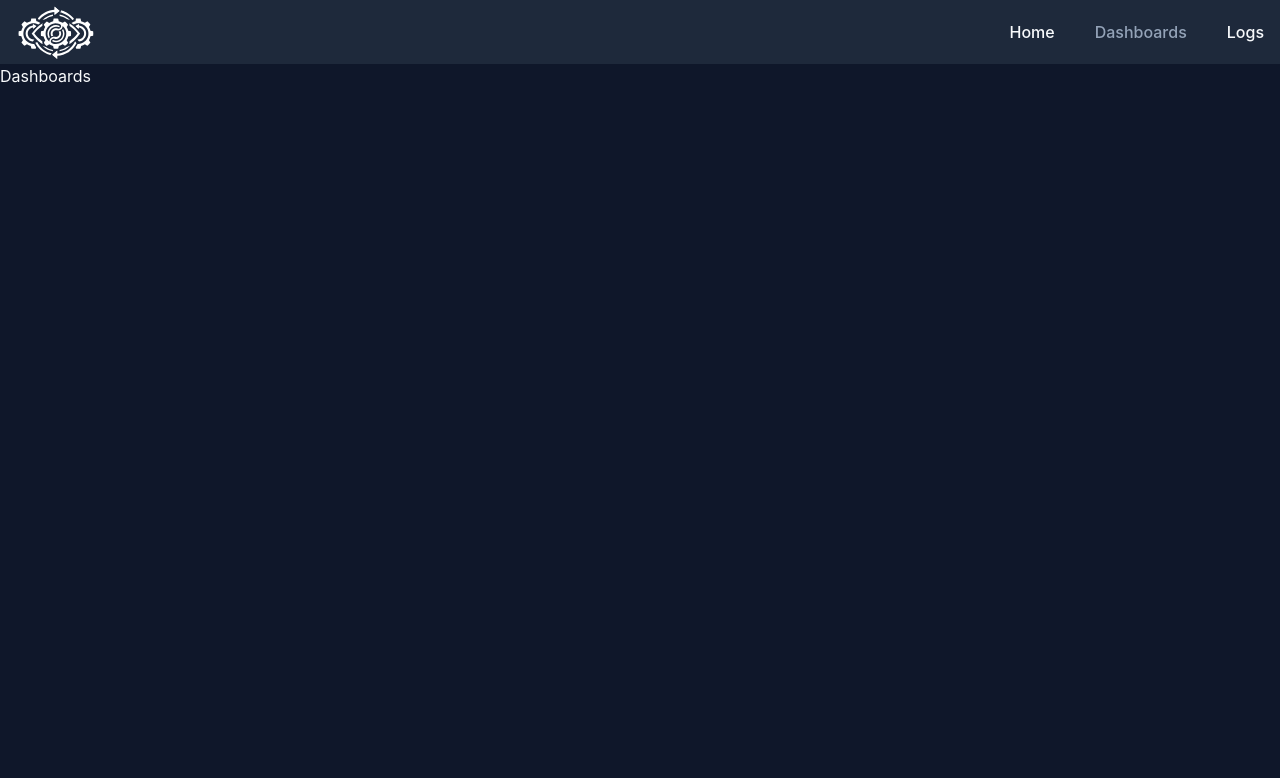
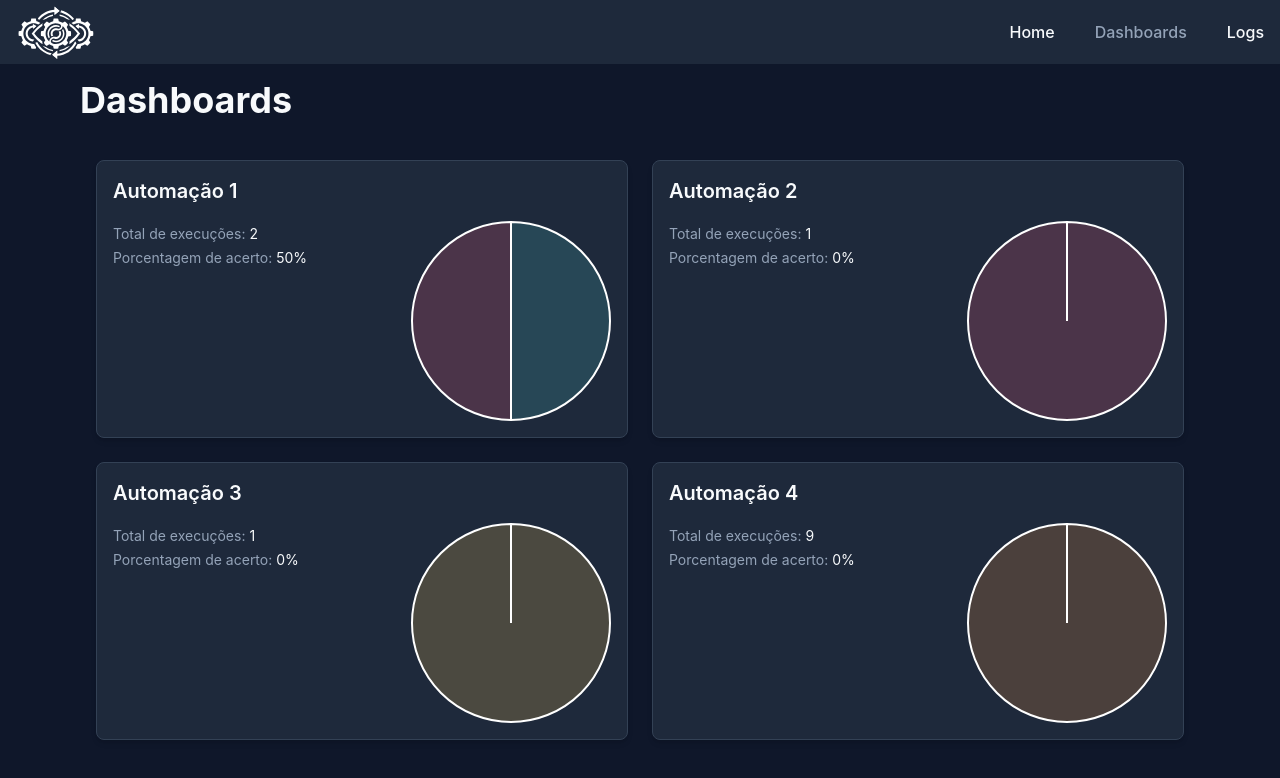
Before and after one commit to Larand26/Monitoramento-Automacoes, a React (Vite) app: page /#/dashboards in a window 1280 px wide. Shown: the top 778 px of the page. Built offline with nearby package versions, Linux system fonts and the light colour scheme.

Commit message:
style: cria o card de gráfico

```diff
--- /dev/null
+++ b/src/components/CardGrafic.tsx
@@ -0,0 +1,93 @@
+import { useEffect, useRef } from "react";
+import Card from "./Card";
+import Chart from "chart.js/auto";
+import type { iLog } from "../interfaces/interfaces";
+
+export default function CardGrafic(props: { logs?: iLog[] }) {
+  const { logs } = props;
+
+  const canvasRef = useRef<HTMLCanvasElement>(null);
+  const chartInstanceRef = useRef<Chart | null>(null);
+
+  // 1. Movemos os cálculos para FORA do useEffect.
+  // Agora eles estão no escopo do componente e todos podem acessá-los.
+  const successCount =
+    logs?.filter((log) => log.status === "success").length || 0;
+  const errorCount = logs?.filter((log) => log.status === "error").length || 0;
+  const runningCount =
+    logs?.filter((log) => log.status === "running").length || 0;
+  const warningCount =
+    logs?.filter((log) => log.status === "warning").length || 0;
+
+  const percentSuccess = logs?.length
+    ? Math.round((successCount / logs.length) * 100)
+    : 0;
+
+  useEffect(() => {
+    if (!canvasRef.current) return;
+
+    if (chartInstanceRef.current) {
+      chartInstanceRef.current.destroy();
+    }
+
+    // O Chart.js agora consome as variáveis que calculamos ali em cima
+    chartInstanceRef.current = new Chart(canvasRef.current, {
+      type: "pie",
+      data: {
+        labels: ["Sucesso", "Erro", "Rodando", "Aviso"],
+        datasets: [
+          {
+            label: "Status das automações",
+            data: [successCount, errorCount, runningCount, warningCount],
+            backgroundColor: [
+              "rgba(75, 192, 192, 0.2)",
+              "rgba(255, 99, 132, 0.2)",
+              "rgba(255, 206, 86, 0.2)",
+              "rgba(255, 159, 64, 0.2)",
+            ],
+          },
+        ],
+      },
+      options: {
+        responsive: true,
+        plugins: {
+          legend: {
+            display: false,
+          },
+        },
+      },
+    });
+
+    return () => {
+      if (chartInstanceRef.current) {
+        chartInstanceRef.current.destroy();
+      }
+    };
+  }, [logs, successCount, errorCount, runningCount, warningCount]);
+
+  return (
+    <Card>
+      <h2 className="text-xl font-semibold text-primary mb-4">
+        {logs?.[0]?.jobName || "Sem nome"}
+      </h2>
+      <div className="flex  justify-between gap-4">
+        <div>
+          <p>
+            <span className="text-sm txt-secondary">Total de execuções: </span>
+            <span className="text-sm">{logs?.length || 0}</span>
+          </p>
+
+          <p>
+            <span className="text-sm txt-secondary">
+              Porcentagem de acerto:{" "}
+            </span>
+            <span className="text-sm">{percentSuccess}%</span>
+          </p>
+        </div>
+        <div>
+          <canvas className="max-w-3xs max-h-50" ref={canvasRef} />
+        </div>
+      </div>
+    </Card>
+  );
+}
--- a/src/data/logs.ts
+++ b/src/data/logs.ts
@@ -6,6 +6,17 @@ export const logs: iLog[] = [
     runId: 1,
     environment: "produção",
     status: "success",
+    startedAt: new Date("2026-01-01T00:00:00Z"),
+    finishedAt: new Date("2026-01-01T00:05:00Z"),
+    durationMs: 300000,
+    message: "Automação concluída com sucesso.",
+    details: {},
+  },
+  {
+    jobName: "Automação 1",
+    runId: 1,
+    environment: "produção",
+    status: "error",
     startedAt: new Date("2026-01-01T00:00:00Z"),
     finishedAt: new Date("2026-01-01T00:05:00Z"),
     durationMs: 300000,
--- a/src/pages/dashboards/Dashboards.tsx
+++ b/src/pages/dashboards/Dashboards.tsx
@@ -1,10 +1,39 @@
 import NavBar from "../../components/NavBar";
+import CardGrafic from "../../components/CardGrafic";
+
+import type { iLog } from "../../interfaces/interfaces";
+import { logs } from "../../data/logs";
 
 export default function Dashboards() {
+  const groupedLogsMap = new Map<string, iLog[]>();
+
+  logs.forEach((log) => {
+    if (!groupedLogsMap.has(log.jobName)) {
+      groupedLogsMap.set(log.jobName, []);
+    }
+    groupedLogsMap.get(log.jobName)!.push(log);
+  });
+
+  const logsByAutomation: iLog[][] = Array.from(groupedLogsMap.values());
+
+  console.log("logsByAutomation", logsByAutomation);
+
   return (
-    <div className="w-full h-screen">
+    <div className="w-full h-screen overflow-y-auto">
       <NavBar pageActive="dashboards" />
-      <h1>Dashboards</h1>
+      <div className="w-[90%] min-h-[calc(100vh-4rem)] p-4 m-auto">
+        <h1 className="text-4xl font-bold text-primary mb-6">Dashboards</h1>
+
+        {/* Adicionado 'flex-wrap' e 'gap-6' para evitar que os gráficos esmaguem uns aos outros */}
+        <div className="w-full grid grid-cols-2 gap-6 p-4">
+          {logsByAutomation.map((logGroup) => (
+            <CardGrafic
+              key={logGroup[0]?.jobName || Math.random().toString()}
+              logs={logGroup}
+            />
+          ))}
+        </div>
+      </div>
     </div>
   );
 }
```
